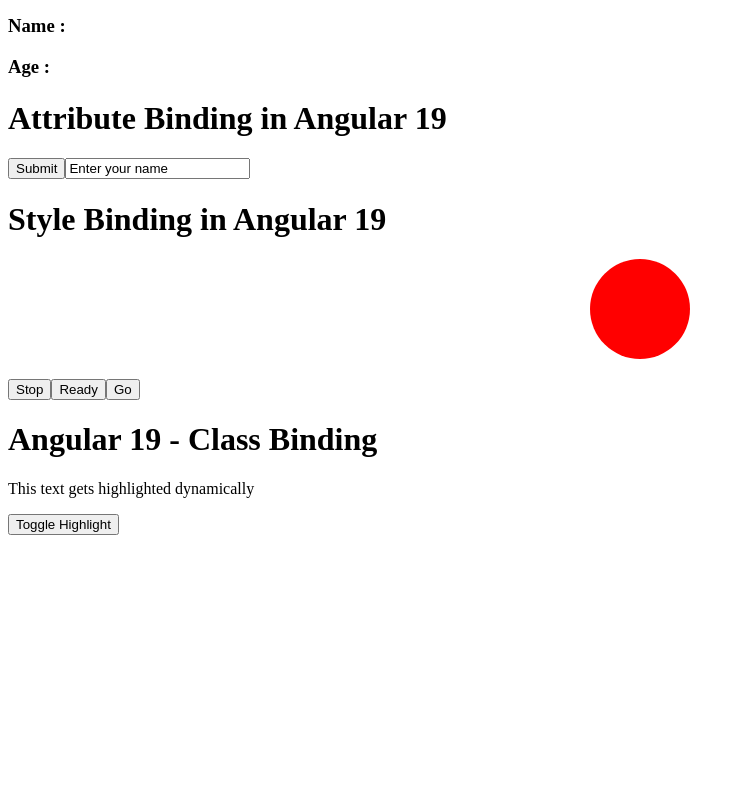
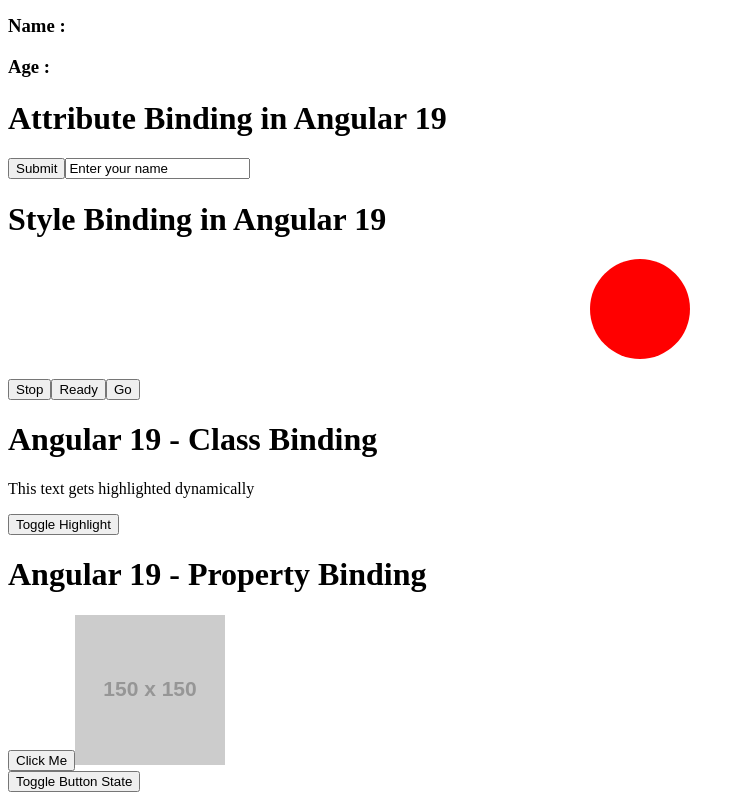
Before and after one commit to Rishab-RajHR/Angular, an Angular app: page / in a window 1280 px wide. Shown: the part 1512-2312 px from the top of the page, without its empty margins (0-745 px from the left). Before the commit the page ends 2055 px from the top, so only its background shows below. Built offline with nearby package versions, Linux system fonts and the light colour scheme.

Commit message:
Property Binding vs Interpolation

```diff
--- a/src/app/app.html
+++ b/src/app/app.html
@@ -15,4 +15,5 @@
 <app-attribute-binding></app-attribute-binding>
 <app-style-binding></app-style-binding>
 <app-class-binding></app-class-binding>
+<app-property-binding></app-property-binding>
 <router-outlet />
--- a/src/app/app.ts
+++ b/src/app/app.ts
@@ -17,10 +17,11 @@ import { ErrorHandlingInterpolation } from './error-handling-interpolation/error
 import { AttributeBinding } from "./attribute-binding/attribute-binding";
 import { StyleBinding } from "./style-binding/style-binding";
 import { ClassBinding } from "./class-binding/class-binding";
+import { PropertyBinding } from "./property-binding/property-binding";
 
 @Component({
   selector: 'app-root',
-  imports: [RouterOutlet, HostListenerExample, PreserverWhitespaceExample, EncapsulationFirst, Parent, Super, IfDirectives, SwitchCaseDirective, ForDirective, NgClassDirective, NgStyle, Interpolation, ErrorHandlingInterpolation, AttributeBinding, StyleBinding, ClassBinding],
+  imports: [RouterOutlet, HostListenerExample, PreserverWhitespaceExample, EncapsulationFirst, Parent, Super, IfDirectives, SwitchCaseDirective, ForDirective, NgClassDirective, NgStyle, Interpolation, ErrorHandlingInterpolation, AttributeBinding, StyleBinding, ClassBinding, PropertyBinding],
   templateUrl: './app.html',
   styleUrl: './app.css',
   encapsulation: ViewEncapsulation.None
--- /dev/null
+++ b/src/app/property-binding/property-binding.html
@@ -0,0 +1,7 @@
+<div>
+  <h1>Angular 19 - Property Binding</h1>
+  <button [disabled]="isDisabled"> {{ buttonText }}</button>
+  <img [src]="imageSrc" />
+  <br/>
+  <button (click)="toggleButtonState()">Toggle Button State</button>
+</div>
--- /dev/null
+++ b/src/app/property-binding/property-binding.ts
@@ -0,0 +1,17 @@
+import { Component } from '@angular/core';
+
+@Component({
+  selector: 'app-property-binding',
+  imports: [],
+  templateUrl: './property-binding.html',
+  styleUrl: './property-binding.css',
+})
+export class PropertyBinding {
+    buttonText: string = 'Click Me';
+    imageSrc: string = 'https://via.placeholder.com/150';
+    isDisabled: boolean = false;
+
+    toggleButtonState() {
+       this.isDisabled = !this.isDisabled;
+    }
+}
```
Also changed, not shown: src/app/property-binding/property-binding.css (added), 1 other file (tests, documents, lock files or other folders).
